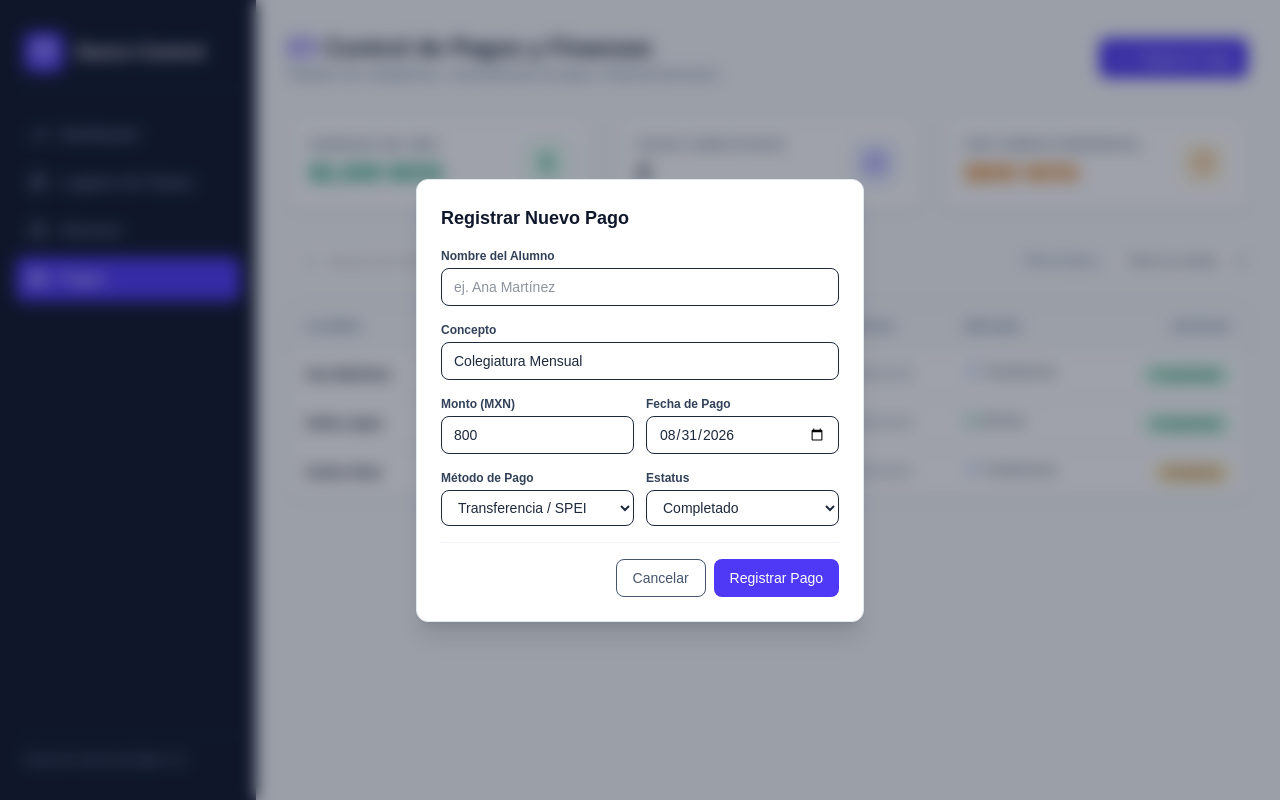
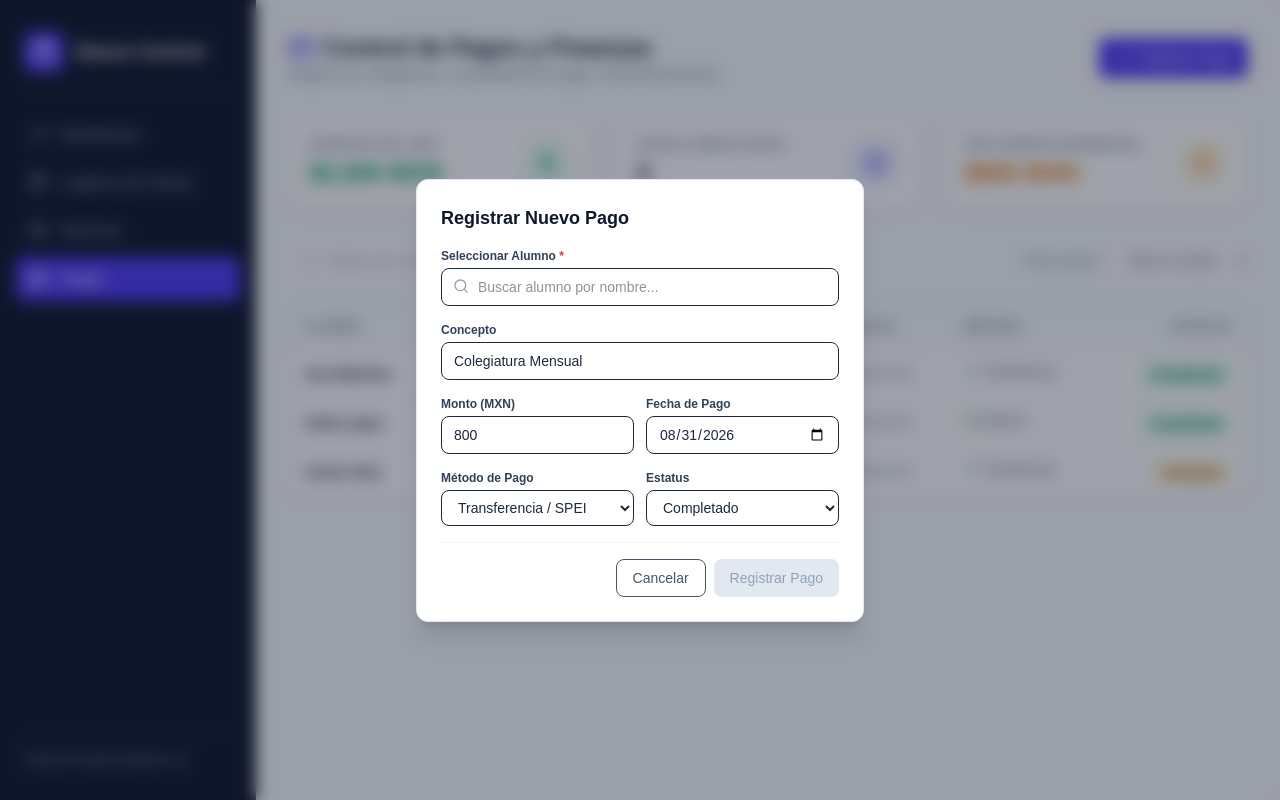
Before and after one commit to luisiy01/mambo_technique, a Next.js app: page /dashboard/payments in a window 1280 px wide. Both pictures are taken after a click on the button "Registrar Pago". Built offline with nearby package versions, Linux system fonts and the light colour scheme.

Commit message:
actualizar metodo de pago modal

```diff
--- a/app/components/payments/PaymentModal.tsx
+++ b/app/components/payments/PaymentModal.tsx
@@ -1,29 +1,61 @@
 // components/payments/PaymentModal.tsx
-import React, { useState } from 'react';
+import React, { useState, useMemo } from 'react';
+import { Search, UserCheck } from 'lucide-react';
 import { PaymentItem } from './PaymentsContent';
+
+// Definimos un tipo ligero para la lista de alumnos disponibles
+export interface StudentOption {
+  id: string;
+  fullName: string;
+}
 
 interface PaymentModalProps {
   isOpen: boolean;
   onClose: () => void;
   onSave: (data: Omit<PaymentItem, 'id'>) => void;
+  // Pasamos la lista de alumnos desde el estado o base de datos
+  students?: StudentOption[];
 }
 
-export function PaymentModal({ isOpen, onClose, onSave }: PaymentModalProps) {
-  const [studentName, setStudentName] = useState('');
+// Datos de ejemplo en caso de no pasar la lista explícitamente
+const DEFAULT_STUDENTS: StudentOption[] = [
+  { id: '1', fullName: 'Ana Martínez' },
+  { id: '2', fullName: 'Carlos Ruiz' },
+  { id: '3', fullName: 'Sofia López' },
+  { id: '4', fullName: 'Luis Fernando Delgado' },
+];
+
+export function PaymentModal({
+  isOpen,
+  onClose,
+  onSave,
+  students = DEFAULT_STUDENTS
+}: PaymentModalProps) {
+  const [selectedStudent, setSelectedStudent] = useState<StudentOption | null>(null);
+  const [studentSearch, setStudentSearch] = useState('');
+  const [isDropdownOpen, setIsDropdownOpen] = useState(false);
+
   const [concept, setConcept] = useState('Colegiatura Mensual');
   const [amount, setAmount] = useState<number | ''>(800);
   const [date, setDate] = useState(new Date().toISOString().split('T')[0]);
   const [paymentMethod, setPaymentMethod] = useState<PaymentItem['paymentMethod']>('TRANSFER');
   const [status, setStatus] = useState<PaymentItem['status']>('COMPLETED');
 
+  // Filtrar alumnos según la búsqueda
+  const filteredStudents = useMemo(() => {
+    return students.filter((s) =>
+      s.fullName.toLowerCase().includes(studentSearch.toLowerCase())
+    );
+  }, [students, studentSearch]);
+
   if (!isOpen) return null;
 
   const handleSubmit = (e: React.FormEvent) => {
     e.preventDefault();
-    if (!studentName || !amount) return;
+    if (!selectedStudent || !amount) return;
 
     onSave({
-      studentName,
+      studentName: selectedStudent.fullName,
       concept,
       amount: Number(amount),
       date,
@@ -31,7 +63,9 @@ export function PaymentModal({ isOpen, onClose, onSave }: PaymentModalProps) {
       status,
     });
 
-    setStudentName('');
+    // Resetear formulario
+    setSelectedStudent(null);
+    setStudentSearch('');
     setConcept('Colegiatura Mensual');
     setAmount(800);
     onClose();
@@ -42,16 +76,74 @@ export function PaymentModal({ isOpen, onClose, onSave }: PaymentModalProps) {
       <div className="bg-white rounded-xl max-w-md w-full p-6 shadow-xl border border-slate-200">
         <h3 className="text-lg font-bold text-slate-900 mb-4">Registrar Nuevo Pago</h3>
         <form onSubmit={handleSubmit} className="space-y-4">
-          <div>
-            <label className="block text-xs font-semibold text-slate-700 mb-1">Nombre del Alumno</label>
-            <input
-              required
-              type="text"
-              placeholder="ej. Ana Martínez"
-              value={studentName}
-              onChange={(e) => setStudentName(e.target.value)}
-              className="w-full px-3 py-2 border rounded-lg text-sm text-slate-800 focus:ring-2 focus:ring-indigo-500"
-            />
+
+          {/* Campo Alumno con Dropdown de Búsqueda */}
+          <div className="relative">
+            <label className="block text-xs font-semibold text-slate-700 mb-1">
+              Seleccionar Alumno <span className="text-red-500">*</span>
+            </label>
+
+            {selectedStudent ? (
+              <div className="flex items-center justify-between p-2.5 bg-indigo-50 border border-indigo-200 rounded-lg">
+                <div className="flex items-center gap-2">
+                  <UserCheck className="h-4 w-4 text-indigo-600" />
+                  <span className="text-sm font-semibold text-indigo-900">
+                    {selectedStudent.fullName}
+                  </span>
+                </div>
+                <button
+                  type="button"
+                  onClick={() => {
+                    setSelectedStudent(null);
+                    setStudentSearch('');
+                  }}
+                  className="text-xs text-indigo-600 hover:text-indigo-800 font-medium underline"
+                >
+                  Cambiar
+                </button>
+              </div>
+            ) : (
+              <div className="relative">
+                <Search className="absolute left-3 top-2.5 h-4 w-4 text-slate-400" />
+                <input
+                  type="text"
+                  required
+                  placeholder="Buscar alumno por nombre..."
+                  value={studentSearch}
+                  onFocus={() => setIsDropdownOpen(true)}
+                  onChange={(e) => {
+                    setStudentSearch(e.target.value);
+                    setIsDropdownOpen(true);
+                  }}
+                  className="w-full pl-9 pr-3 py-2 border rounded-lg text-sm text-slate-800 focus:ring-2 focus:ring-indigo-500"
+                />
+
+                {/* Desplegable de sugerencias */}
+                {isDropdownOpen && (
+                  <div className="absolute left-0 right-0 mt-1 max-h-48 overflow-y-auto bg-white border border-slate-200 rounded-lg shadow-lg z-10 divide-y divide-slate-100">
+                    {filteredStudents.length > 0 ? (
+                      filteredStudents.map((st) => (
+                        <button
+                          key={st.id}
+                          type="button"
+                          onClick={() => {
+                            setSelectedStudent(st);
+                            setIsDropdownOpen(false);
+                          }}
+                          className="w-full text-left px-3 py-2 text-sm text-slate-700 hover:bg-indigo-50 hover:text-indigo-900 transition-colors"
+                        >
+                          {st.fullName}
+                        </button>
+                      ))
+                    ) : (
+                      <div className="px-3 py-2 text-xs text-slate-400 italic">
+                        No se encontró ningún alumno con ese nombre.
+                      </div>
+                    )}
+                  </div>
+                )}
+              </div>
+            )}
           </div>
 
           <div>
@@ -127,7 +219,12 @@ export function PaymentModal({ isOpen, onClose, onSave }: PaymentModalProps) {
             </button>
             <button
               type="submit"
-              className="px-4 py-2 bg-indigo-600 text-white rounded-lg text-sm font-medium hover:bg-indigo-700 transition-colors"
+              disabled={!selectedStudent}
+              className={`px-4 py-2 rounded-lg text-sm font-medium transition-colors ${
+                selectedStudent
+                  ? 'bg-indigo-600 text-white hover:bg-indigo-700'
+                  : 'bg-slate-200 text-slate-400 cursor-not-allowed'
+              }`}
             >
               Registrar Pago
             </button>
```
